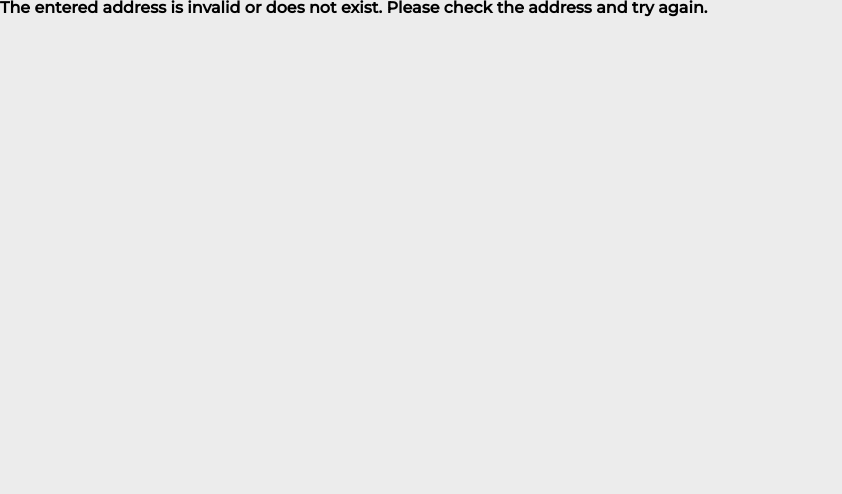
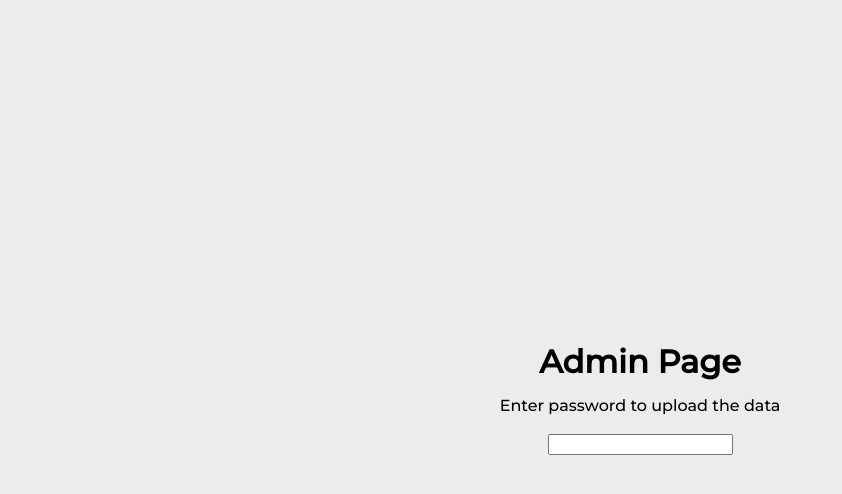
Before and after one commit to Kim8omin/seller-website-page, a React (Create React App) app: page /admin in a window 1280 px wide. Shown: the top 494 px of the page, without its empty margins (0-842 px from the left). Built offline with nearby package versions, Linux system fonts and the light colour scheme; no server answers.

Commit message:
firebase post admin page done

```diff
--- a/src/App.js
+++ b/src/App.js
@@ -13,6 +13,7 @@ import { ToggleProvider } from "./context/ToggleContext";
 import Acc from "./pages/products/acc";
 import Goods from "./pages/products/goods";
 import Buckle from "./pages/products/buckle";
+import Admin from "./pages/Admin";
 
 function App() {
   return (
@@ -94,6 +95,7 @@ function App() {
                 }
               />
               <Route path="*" element={<Error />} />
+              <Route path="admin" element={<Admin />} />
             </Routes>
           </Suspense>
         </Router>
--- /dev/null
+++ b/src/components/card/AdminDataInput.jsx
@@ -0,0 +1,197 @@
+import React, { useState, useEffect } from "react";
+import styled from "styled-components";
+import { addDoc, collection, doc, setDoc } from "firebase/firestore";
+import { db, storage } from "../../firebase";
+import { ref, uploadBytesResumable, getDownloadURL } from "firebase/storage";
+
+const AdminDataInput = () => {
+  const [data, setData] = useState({
+    id: "",
+    title: "",
+    content: "",
+    category: "",
+  });
+
+  const [file, setFile] = useState("");
+  const [perc, setPerc] = useState(null);
+
+  useEffect(() => {
+    const uploadFile = () => {
+      const storageRef = ref(storage, file.name);
+      const uploadTask = uploadBytesResumable(storageRef, file);
+
+      uploadTask.on(
+        "state_changed",
+        (snapshot) => {
+          const progress =
+            (snapshot.bytesTransferred / snapshot.totalBytes) * 100;
+          console.log("Upload is " + progress + "% done");
+          setPerc(progress);
+          switch (snapshot.state) {
+            case "paused":
+              console.log("Upload is paused");
+              break;
+            case "running":
+              console.log("Upload is running");
+              break;
+            default:
+              break;
+          }
+        },
+        (error) => {
+          console.log(error);
+        },
+        () => {
+          getDownloadURL(uploadTask.snapshot.ref).then((downloadURL) => {
+            console.log("File available at", downloadURL);
+            setData((prev) => ({ ...prev, img: downloadURL }));
+          });
+        }
+      );
+    };
+    file && uploadFile();
+  }, [file]);
+
+  const handleChange = (e) => {
+    const { name, value } = e.target;
+    setData((prev) => ({ ...prev, [name]: value }));
+  };
+
+  const handleSubmit = async (e) => {
+    e.preventDefault();
+    try {
+      const response = await addDoc(collection(db, "products"), {
+        ...data,
+      });
+      console.log("data:", data);
+      console.log("response", response);
+      window.alert("data has been stored in database ! ");
+      setData({
+        id: "",
+        title: "",
+        content: "",
+        category: "",
+      });
+      setFile("");
+    } catch (e) {
+      console.log("firebase post error", e);
+    }
+  };
+
+  return (
+    <Layer>
+      <p>fill out the data field below for upload.</p>
+      <form onSubmit={handleSubmit}>
+        <label>
+          title:
+          <input
+            type="text"
+            onChange={handleChange}
+            name="title"
+            value={data.title}
+          />
+        </label>
+        <label>
+          content:
+          <input
+            type="text"
+            onChange={handleChange}
+            name="content"
+            value={data.content}
+          />
+        </label>
+        <label>
+          category:
+          <input
+            type="text"
+            onChange={handleChange}
+            name="category"
+            value={data.category}
+          />
+        </label>
+        <label>
+          img file:
+          <input
+            type="file"
+            onChange={(e) => setFile(e.target.files[0])}
+            name="file"
+          />
+        </label>
+        <button disabled={perc !== null && perc < 100}>submit</button>
+      </form>
+    </Layer>
+  );
+};
+
+export default AdminDataInput;
+
+const Layer = styled.div`
+  display: flex;
+  flex-direction: column;
+  align-items: center;
+  justify-content: center;
+  gap: 20px;
+  margin: auto;
+  height: 100vh;
+
+  h2 {
+    font-size: 2rem;
+    margin-bottom: 10px;
+  }
+
+  form {
+    display: flex;
+    flex-direction: column;
+    align-items: center;
+    gap: 15px;
+  }
+
+  label {
+    display: flex;
+    flex-direction: column;
+    align-items: flex-start;
+    gap: 5px;
+    font-size: 1.2rem;
+  }
+
+  input[type="text"],
+  input[type="file"] {
+    padding: 8px;
+    border: 1px solid #ccc;
+    border-radius: 4px;
+    width: 300px;
+  }
+
+  input[type="file"] {
+    padding: 8px;
+    border: 1px solid #ccc;
+    border-radius: 4px;
+    width: 300px;
+    background-color: #f9f9f9;
+  }
+
+  input[type="text"]:focus,
+  input[type="file"]:focus {
+    outline: none;
+    border-color: #007bff;
+  }
+
+  button {
+    padding: 10px 20px;
+    background-color: #007bff;
+    color: white;
+    border: none;
+    border-radius: 4px;
+    cursor: pointer;
+    transition: background-color 0.3s ease;
+  }
+
+  button:hover {
+    background-color: #0056b3;
+  }
+
+  &:disabled {
+    background-color: grey;
+    cursor: not-allowed;
+  }
+`;
--- a/src/firebase.js
+++ b/src/firebase.js
@@ -1,5 +1,6 @@
 import { initializeApp } from "firebase/app";
 import { getFirestore } from "firebase/firestore";
+import { getStorage } from "firebase/storage";
 
 const firebaseConfig = {
   apiKey: process.env.REACT_APP_apiKey,
@@ -15,5 +16,7 @@ const firebaseConfig = {
 const app = initializeApp(firebaseConfig);
 
 const db = getFirestore(app);
+const storage = getStorage(app);
 
 export { db };
+export { storage };
--- /dev/null
+++ b/src/pages/Admin.jsx
@@ -0,0 +1,41 @@
+import React, { useState } from "react";
+import styled from "styled-components";
+import AdminDataInput from "../components/card/AdminDataInput";
+
+const Admin = () => {
+  const [password, setPassword] = useState("");
+
+  const handleChange = (e) => {
+    setPassword(e.target.value);
+  };
+
+  return (
+    <Layer>
+      {password === "abcd" ? (
+        <AdminDataInput />
+      ) : (
+        <>
+          <h2>Admin Page</h2>
+          <p>Enter password to upload the data </p>
+          <input type="text" onChange={handleChange} />
+        </>
+      )}
+    </Layer>
+  );
+};
+
+export default Admin;
+
+const Layer = styled.div`
+  display: flex;
+  flex-direction: column;
+  align-items: center;
+  justify-content: center;
+  gap: 20px;
+  margin: auto;
+  height: 100vh;
+
+  h2 {
+    font-size: 2rem;
+  }
+`;
```
